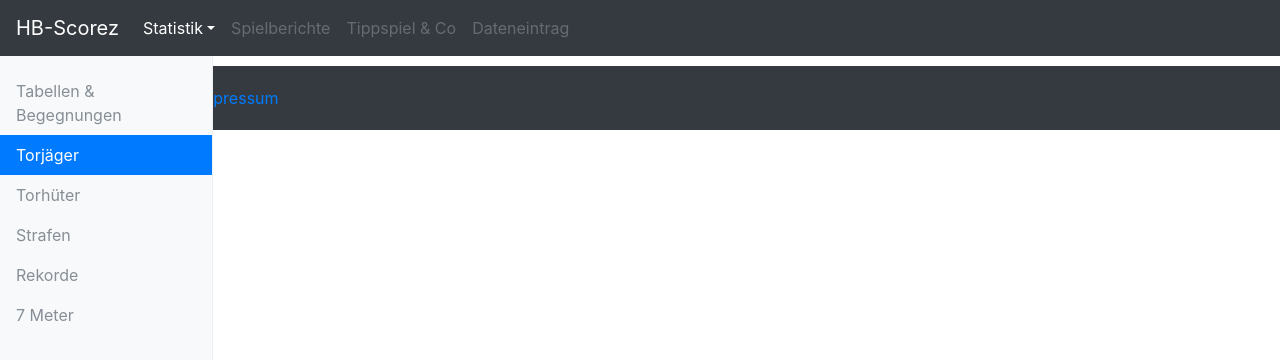
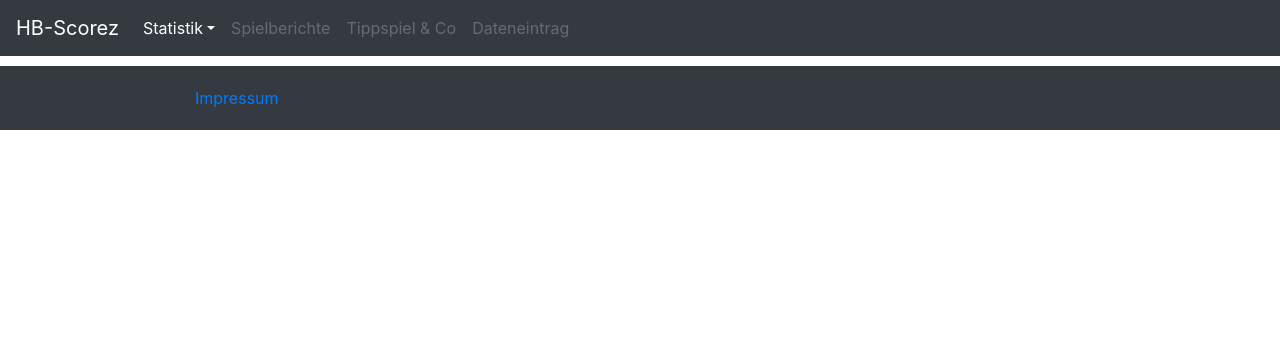
Before and after one commit to djbrown/hbscorez, a Python web app: template base/jinja2/base/base.html in a window 1280 px wide. Shown: the top 360 px of the page. Run offline with Jinja, Linux system fonts and the light colour scheme; the template is opened without the code that fills it, so the values that code supplies are empty; some libraries are stand-ins or nearby versions.

Commit message:
commented out side nav

```diff
--- a/base/jinja2/base/base.html
+++ b/base/jinja2/base/base.html
@@ -48,6 +48,7 @@
 </nav>
 <div class="container-fluid">
     <div class="row">
+        <!--
         <nav class="col-sm-3 col-md-2 d-none d-sm-block bg-light sidebar">
             <ul class="nav nav-pills flex-column">
                 <li class="nav-item">
@@ -71,6 +72,8 @@
             </ul>
         </nav>
         <main class="col-sm-9 ml-sm-auto col-md-10 pt-3" role="main">
+        -->
+        <main class="col-sm-12 ml-sm-auto pt-3" role="main">
             {% block content %}{% endblock %}
         </main>
     </div>
```
